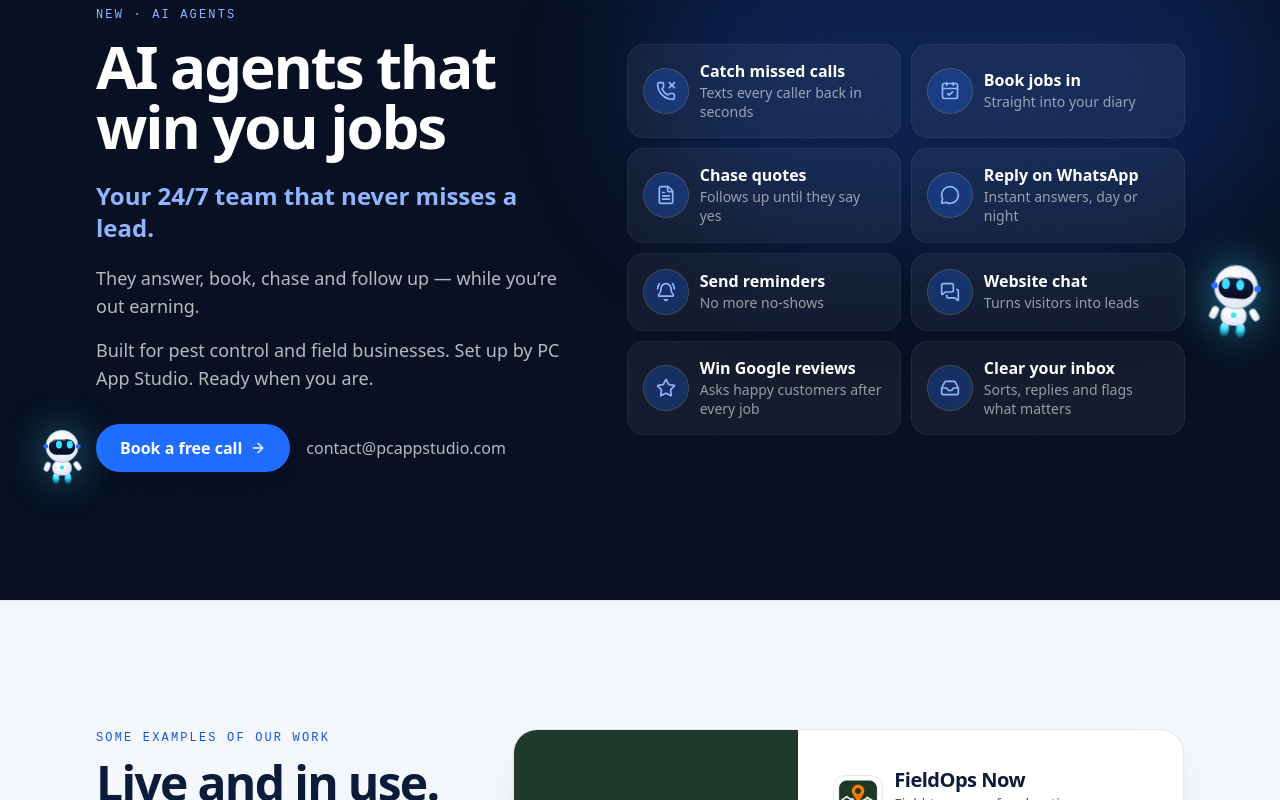
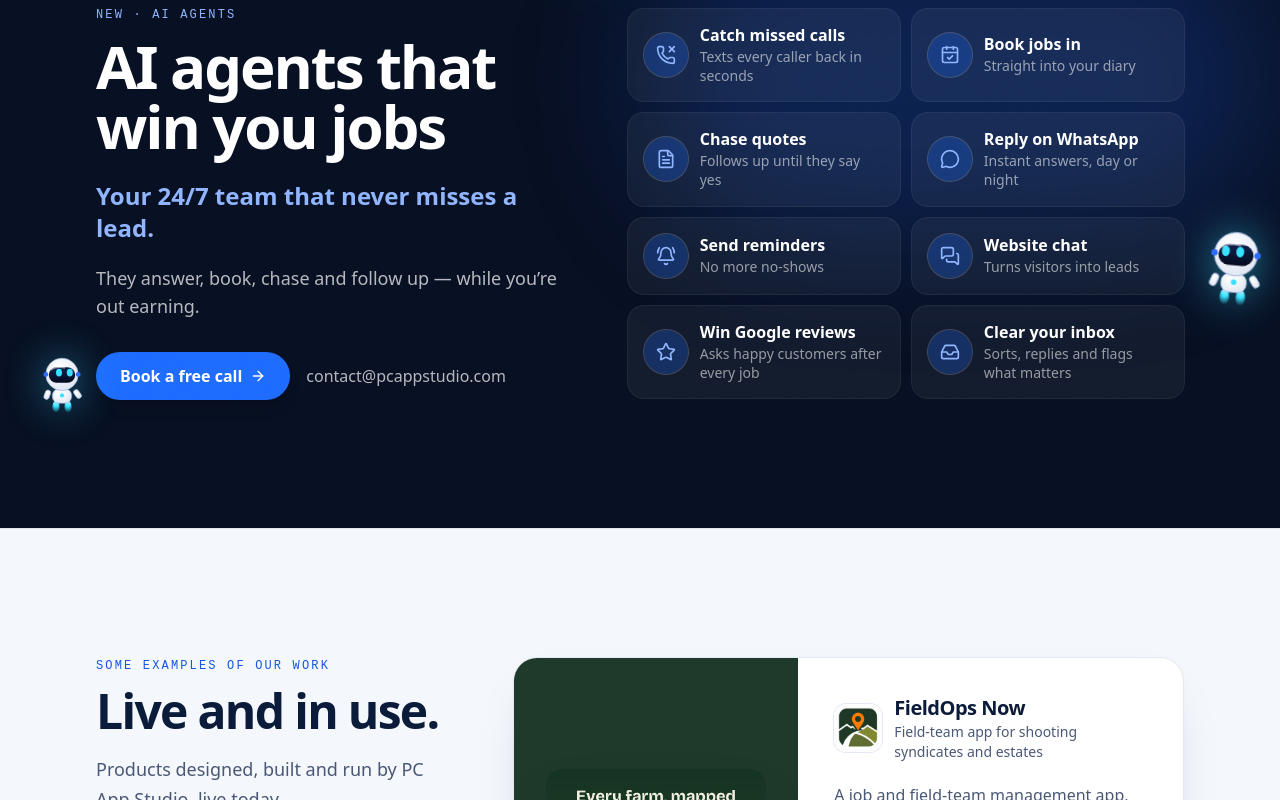
Before and after one commit to Pat619619/pc-app-studio, a React (Vite) app: page / in a window 1280 px wide. Shown: the part 2538-3338 px from the top of the page. Built offline with nearby package versions, Linux system fonts and the light colour scheme.

Commit message:
Remove pest control line from AI agents section

```diff
--- a/src/components/AiAgents.tsx
+++ b/src/components/AiAgents.tsx
@@ -102,7 +102,6 @@ export function AiAgents() {
           <h2 className="mt-3 text-4xl font-semibold tracking-[-0.035em] text-balance sm:text-6xl">AI agents that win you jobs</h2>
           <p className="mt-6 text-2xl font-semibold text-[#8fb4ff]">Your 24/7 team that never misses a lead.</p>
           <p className="mt-5 text-lg text-white/70">They answer, book, chase and follow up — while you’re out earning.</p>
-          <p className="mt-4 text-lg text-white/70">Built for pest control and field businesses. Set up by PC App Studio. Ready when you are.</p>
           <div className="mt-8 flex flex-wrap items-center gap-4">
             <a href="mailto:contact@pcappstudio.com" className="inline-flex items-center gap-2 rounded-full bg-brand px-6 py-3 font-semibold text-white shadow-lg">Book a free call <ArrowRight className="size-4" /></a>
             <a href="mailto:contact@pcappstudio.com" className="text-white/70">contact@pcappstudio.com</a>
```
